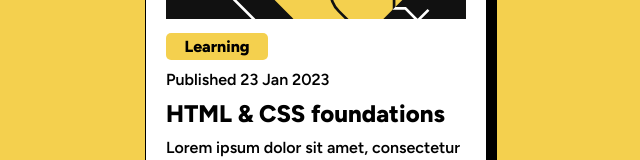
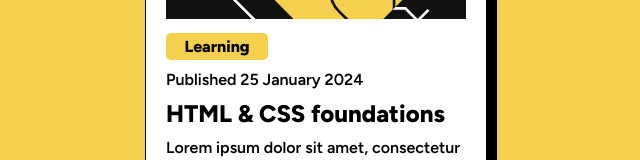
Before and after one commit to kellycsantos/blog-preview-card, a React (Create React App) app: page / in a window 1280 px wide. Shown: the part 355-515 px from the top of the page, without its empty margins (324-964 px from the left). Built offline with nearby package versions, Linux system fonts and the light colour scheme.

Commit message:
data adicionada de forma dinamica

```diff
--- a/src/components/Card.jsx
+++ b/src/components/Card.jsx
@@ -9,13 +9,18 @@ export default function CardPreview({
   avatar,
   name,
 }) {
+
+  const dayPost = new Date().getDate()
+  const monthPost = new Date().toLocaleString('default', { month: 'long' });
+  const yearPost = new Date().getFullYear()
+
   return (
     <div className="Card">
       <div className="cover">
         <Logo />
       </div>
       <span className="label">{tag}</span>
-      <p>Published 23 Jan 2023 </p>
+      <p>Published {dayPost} {monthPost} {yearPost} </p>
       <h1>{title}</h1>
       <p>{preview}</p>
       <div className="user">
```
